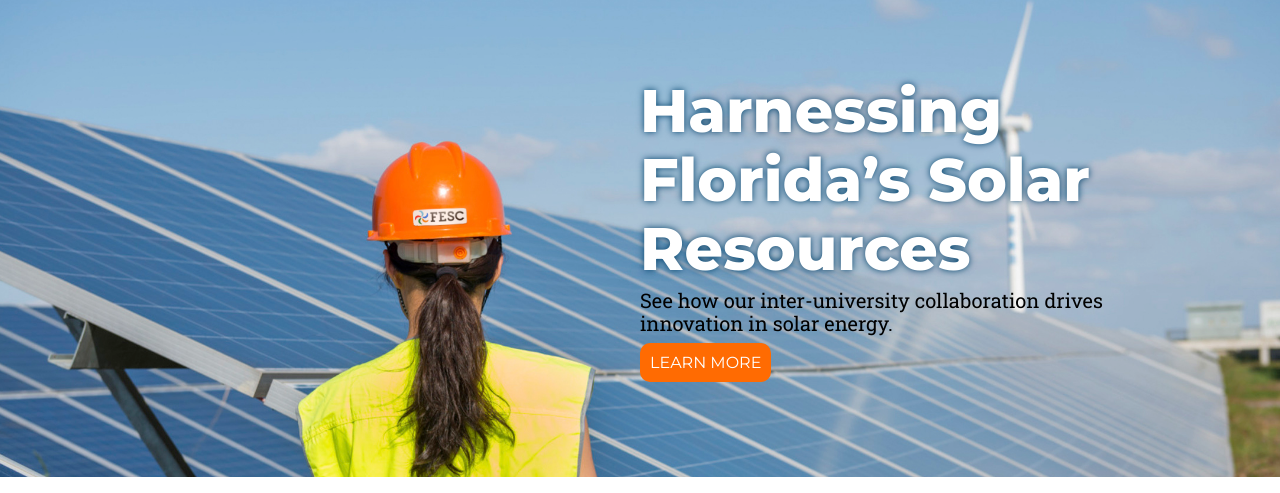
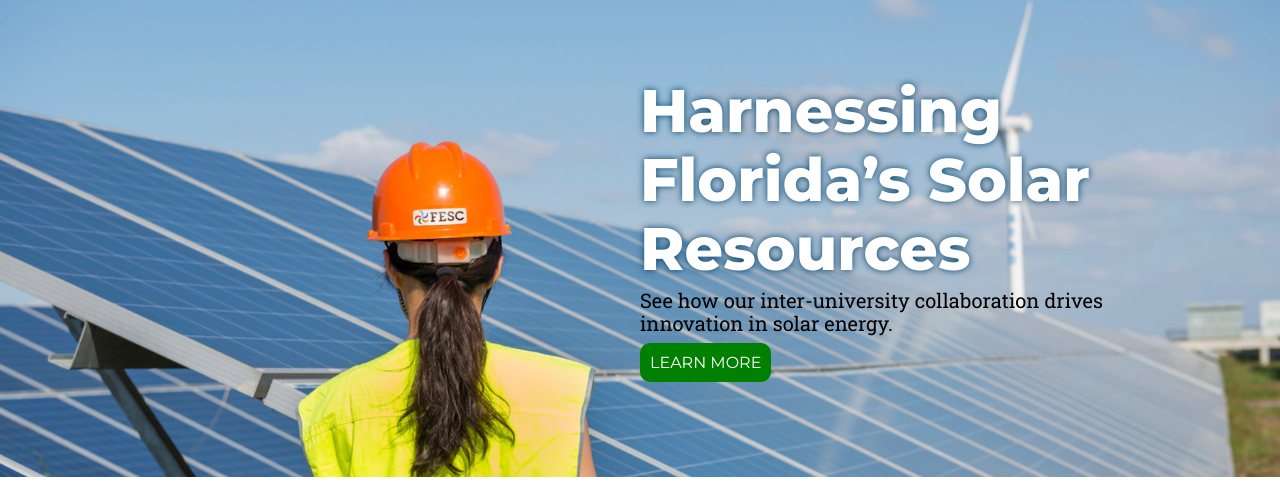
Before and after one commit to apdonaghy05/fesc_redesign_2, a plain HTML site: page index.html in a window 1280 px wide. Shown: the part 123-616 px from the top of the page. Drawn offline with nearby package versions, Linux system fonts and the light colour scheme.

Commit message:
checking to see if this works

```diff
--- a/styles/globals/_colors.scss
+++ b/styles/globals/_colors.scss
@@ -1,3 +1,3 @@
-$brand_orange: #FF6B02;
+$brand_orange: green;
 $brand_blue: #0072E8;
 $brand_green: #2D993E;
```
Also changed, not shown: contact.html (+1 -2 lines), index.html (+0 -1 lines), outreach.html (+0 -1 lines), styles/main.css, 1 other file.
